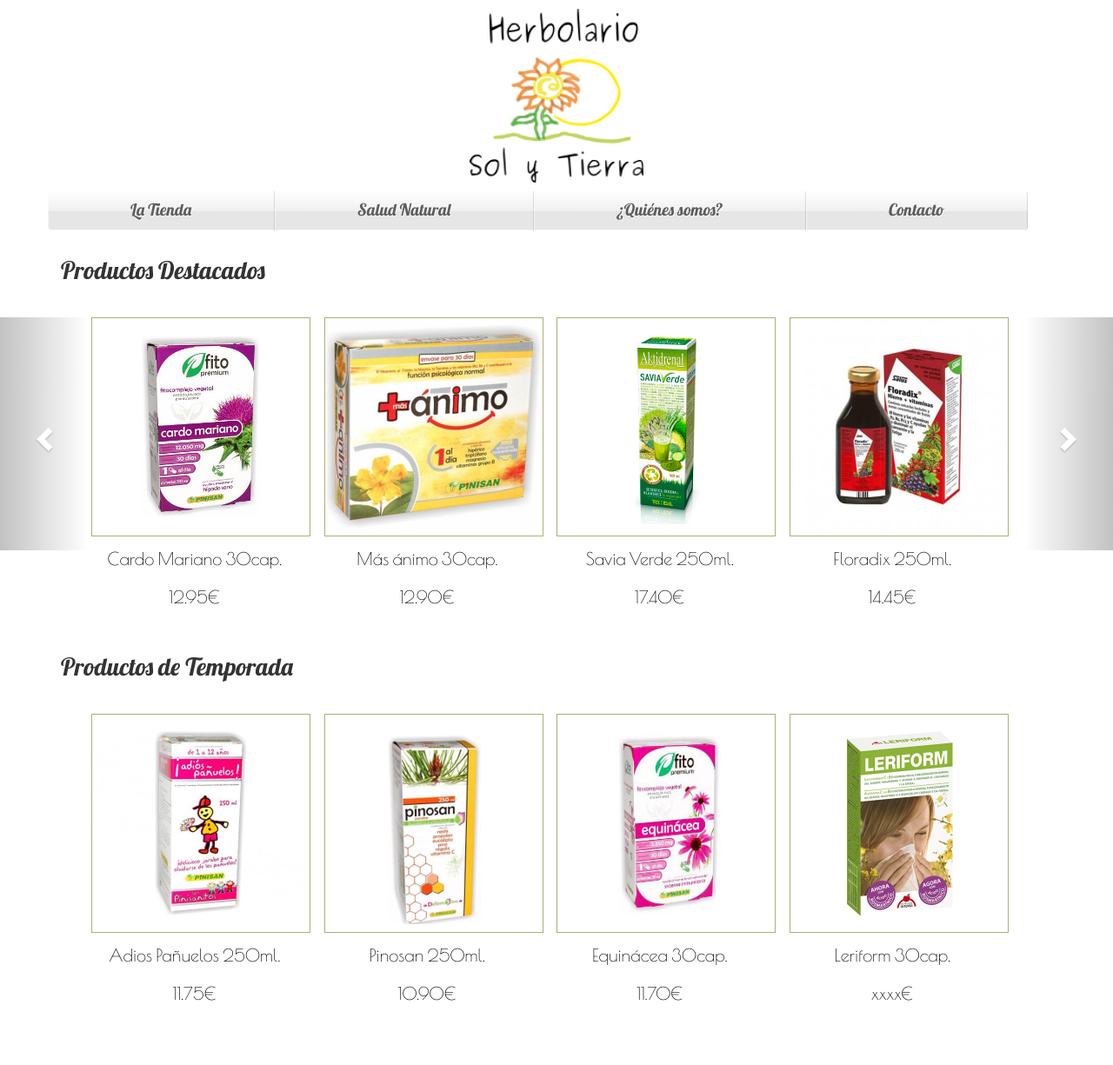
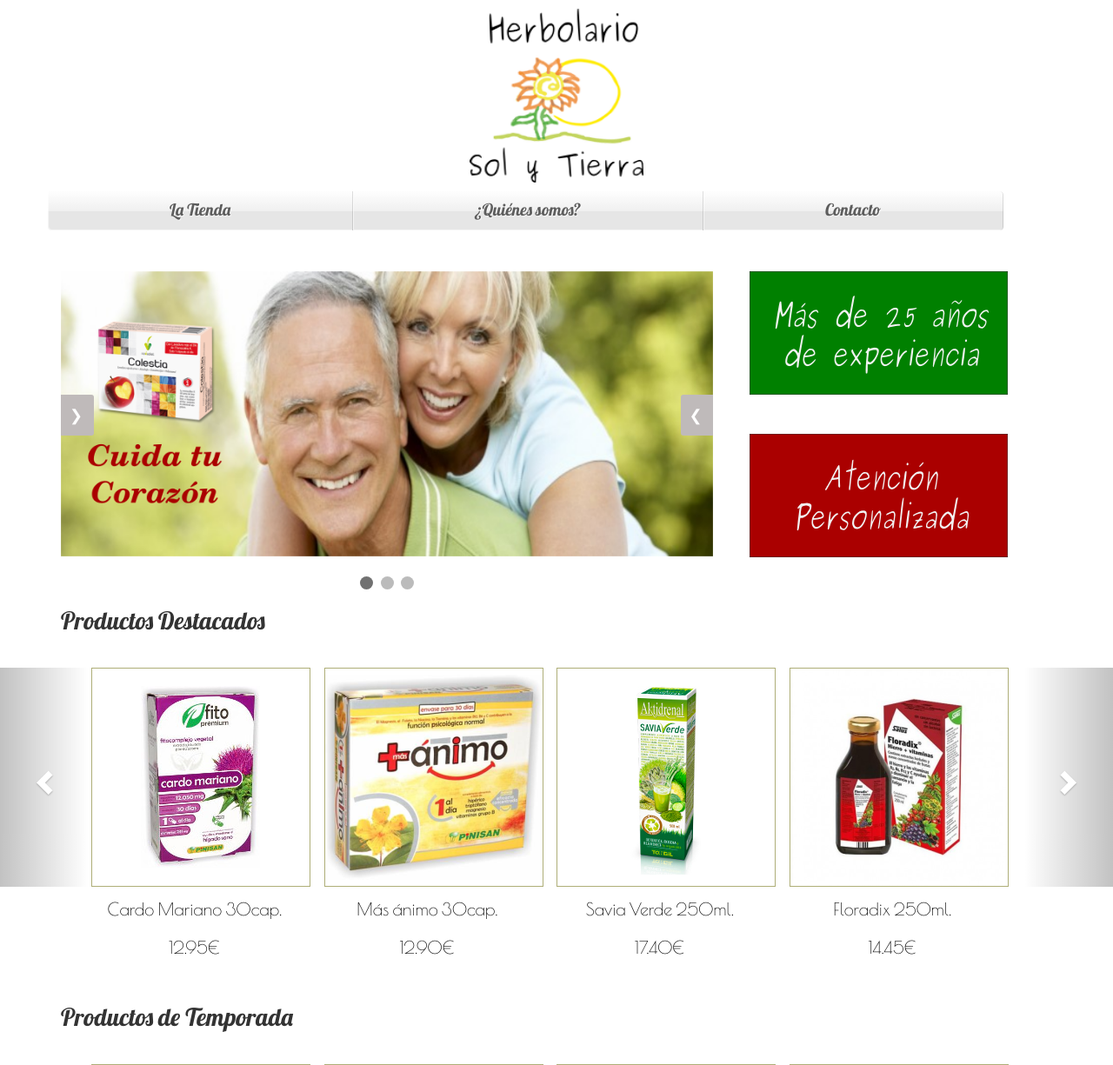
Before and after one commit to peduajo/Web-Tienda, a Flask app: page /tienda in a window 1280 px wide. Shown: the part 58-1283 px from the top of the page at 87% size. Run offline with Flask 2, Linux system fonts and the light colour scheme; some libraries are stand-ins or nearby versions.

Commit message:
anuncios añadidos

```diff
--- a/SOURCE/app.py
+++ b/SOURCE/app.py
@@ -1,19 +1,12 @@
 # encoding: utf-8
-from flask import Flask,render_template,request,redirect,url_for
+from flask import Flask,render_template
 import os
-import io
-
 
 app = Flask(__name__)
-
 
 @app.route('/tienda')
 def tienda():
 	return render_template('tienda.html')
-
-@app.route('/noticias')
-def noticias():
-	return render_template('noticias.html')
 
 @app.route('/sobre_nosotros')
 def sobre_nosotros():
@@ -23,7 +16,6 @@ def sobre_nosotros():
 def contacto():
     return render_template('ubicacion.html')
 
-
 if __name__=="__main__":
     app.secret_key = os.urandom(12)
     app.run(debug=True)
--- a/SOURCE/static/css/micss.css
+++ b/SOURCE/static/css/micss.css
@@ -153,14 +153,13 @@ footer a:link{
     opacity:1;
 }
 
-#noticias a,
+#tienda a,
 #sobreNosotros a,
-#contacto a,
-#tienda a{
+#contacto a{
     color: #5d5d5d;
     display: inline-block;
     font: 19px/1 Lobster,Arial,sans-serif;
-    padding: 12px 95px 14px;
+    padding: 12px 140px 14px;
     position: relative;
     text-shadow: 1px 1px 0 rgba(255, 255, 255, 0.6);
     z-index:2;
@@ -176,6 +175,7 @@ footer a:link{
 .slider-marcas{
     max-width: 700px;
     align: left;
+    margin-left: 30px;
 }
 
 .productos{
@@ -218,7 +218,7 @@ footer a:link{
 }
 
 .carousel-control{
-    height: 67.5%;
+    height: 63.5%;
 	margin-top: 25px;
 }
 
@@ -254,3 +254,60 @@ footer a:link{
     margin-bottom: 30px;
     margin-top: 30px;
 }
+
+.mySlides {display: none}
+
+/* Slideshow container */
+.slideshow-container {
+  max-width: 1000px;
+  position: relative;
+  margin: auto;
+}
+
+.slideshow-container a:hover{
+    text-decoration: none;
+}
+
+/* Next & previous buttons */
+.antes, .despues {
+  cursor: pointer;
+  position: absolute;
+  top: 50%;
+  width: 5%;
+  padding: 10px;
+  margin-top: -22px;
+  color: white;
+  font-weight: bold;
+  font-size: 18px;
+  transition: 0.6s ease;
+  border-radius: 0 3px 3px 0;
+  background-color: #bfbaba;
+}
+
+
+/* Position the "next button" to the right */
+.despues {
+  right: 0;
+  border-radius: 3px 0 0 3px;
+}
+
+/* On hover, add a black background color with a little bit see-through */
+.antes:hover, .despues:hover {
+  background-color: rgba(0,0,0,0.8);
+}
+
+/* The dots/bullets/indicators */
+.dot {
+  cursor: pointer;
+  height: 15px;
+  width: 15px;
+  margin: 0 2px;
+  background-color: #bbb;
+  border-radius: 50%;
+  display: inline-block;
+  transition: background-color 0.6s ease;
+}
+
+.actived, .dot:hover {
+  background-color: #717171;
+}
--- a/SOURCE/templates/tienda.html
+++ b/SOURCE/templates/tienda.html
@@ -40,11 +40,43 @@
                 <nav>
                     <ul class="fancyNav">
                         <li id="tienda"><a href="#">La Tienda</a></li>
-                        <li id="noticias"><a href="{{ url_for('noticias')}}">Salud Natural</a></li>
                         <li id="sobreNosotros"><a href="{{ url_for('sobre_nosotros')}}">¿Quiénes somos?</a></li>
                         <li id="contacto"><a href="{{ url_for('contacto')}}">Contacto</a></li>
                     </ul>
                 </nav>
+            </div>
+            <div class="row" style="margin-top: 30px;">
+                <div class="col-md-8">
+                    <div class="slideshow-container">
+                        <div class="mySlides">
+                            <a href="https://www.novadiet.es/index.php/productos/circulatorios-colesterol-y-glucosa/item/525-colestia.html" target="_blank"><img src="{{ url_for('static', filename='imagenes/anuncios/anuncio1.png') }}" style="width:100%"></a>
+                        </div>
+                        <div class="mySlides">
+                            <a href="http://pinisan.com/productos-pinisan/colageno-hidrolizado-forte/" target="_blank"><img src="{{ url_for('static', filename='imagenes/anuncios/anuncio2.png') }}" style="width:100%"></a>
+                        </div>
+                        <div class="mySlides">
+                            <a href="http://www.solgarsuplementos.es/nav/productos/productos/p_SuplementosEspeciales/Pelo_Piel_Unas_Comprimidos.html" target="_blank"><img src="{{ url_for('static', filename='imagenes/anuncios/anuncio3.png') }}" style="width:100%"></a>
+                        </div>
+                        <a class="despues" onclick="plusSlides(-1)">&#10094;</a>
+                        <a class="antes" onclick="plusSlides(1)">&#10095;</a>
+                    </div>
+
+                    <br>
+
+                    <div style="text-align:center">
+                        <span class="dot" onclick="currentSlide(1)"></span>
+                        <span class="dot" onclick="currentSlide(2)"></span>
+                        <span class="dot" onclick="currentSlide(3)"></span>
+                    </div>
+                </div>
+                <div class="col-md-4">
+                    <div class="row" style="margin-left: 12px">
+                        <img src="{{ url_for('static', filename='imagenes/anuncios/anuncio4.png') }}">
+                    </div>
+                    <div class="row" style="margin-top: 45px; margin-left: 12px">
+                        <img src="{{ url_for('static', filename='imagenes/anuncios/anuncio5.png') }}">
+                    </div>
+                </div>
             </div>
             <h1>Productos Destacados</h1>
             <div class="row">
@@ -53,10 +85,10 @@
                         <div class="item active">
                             <div class="row productos">
                                 <div class="col-sm-3 producto">
-                                    <a href="http://pinisan.com/fitopremium-cardo-mariano" target="_blank"><img src="{{url_for('static',filename='imagenes/productos/9.png')}}" alt="img01"><h4>Cardo Mariano 30cap.<br><br> 12.95€</h4></a>
+                                    <a href="http://pinisan.com/D/product/fitopremium-cardo-mariano/" target="_blank"><img src="{{url_for('static',filename='imagenes/productos/9.png')}}" alt="img01"><h4>Cardo Mariano 30cap.<br><br> 12.95€</h4></a>
                                 </div>
                                 <div class="col-sm-3 producto">
-                                    <a href="http://pinisan.com/mas-animo" target="_blank"><img src="{{url_for('static',filename='imagenes/productos/2.png')}}" alt="img02"><h4>Más ánimo 30cap. <br><br> 12.90€</h4></a>
+                                    <a href="http://pinisan.com/productos-pinisan/mas-animo/" target="_blank"><img src="{{url_for('static',filename='imagenes/productos/2.png')}}" alt="img02"><h4>Más ánimo 30cap. <br><br> 12.90€</h4></a>
                                 </div>
                                 <div class="col-sm-3 producto">
                                     <a href="http://www.tongil.es/savia.html" target="_blank"><img src="{{url_for('static',filename='imagenes/productos/10.png')}}" alt="img03"><h4>Savia Verde 250ml.<br><br> 17.40€</h4></a>
@@ -69,7 +101,7 @@
                         <div class="item">
                             <div class="row productos">
                                 <div class="col-sm-3 producto">
-                                    <a href="http://pinisan.com/bifidsan" target="_blank"><img src="{{url_for('static',filename='imagenes/productos/11.png')}}" alt="img05"><h4>Bifidsan 30cap.<br><br> 16.50€</h4></a>
+                                    <a href="http://pinisan.com/productos-pinisan/bifidsan/" target="_blank"><img src="{{url_for('static',filename='imagenes/productos/11.png')}}" alt="img05"><h4>Bifidsan 30cap.<br><br> 16.50€</h4></a>
                                 </div>
                                 <div class="col-sm-3 producto">
                                     <a href="http://www.esentialaroms.com/productos2.php?idp=53" target="_blank"><img src="{{url_for('static',filename='imagenes/productos/6.png')}}" alt="img06"><h4>Aceite Rosa mosqueta 15ml. <br><br> 9.80€</h4></a>
@@ -96,13 +128,13 @@
             <h1>Productos de Temporada</h1>
             <div class="row" id="destacados">
                 <div class="col-sm-3 producto">
-                    <a href="http://pinisan.com/adios-panuelos" target="_blank"><img src="{{url_for('static',filename='imagenes/productos/1.png')}}" alt="img02"><h4>Adios Pañuelos 250ml.<br><br> 11.75€</h4></a>
+                    <a href="http://pinisan.com/productos-pinisan/adios-panuelos/" target="_blank"><img src="{{url_for('static',filename='imagenes/productos/1.png')}}" alt="img02"><h4>Adios Pañuelos 250ml.<br><br> 11.75€</h4></a>
                 </div>
                 <div class="col-sm-3 producto">
-                    <a href="http://pinisan.com/pinosan" target="_blank"><img src="{{url_for('static',filename='imagenes/productos/7.png')}}" alt="img01"><h4>Pinosan 250ml.<br><br> 10.90€</h4></a>
+                    <a href="http://pinisan.com/productos-pinisan/pinosan/" target="_blank"><img src="{{url_for('static',filename='imagenes/productos/7.png')}}" alt="img01"><h4>Pinosan 250ml.<br><br> 10.90€</h4></a>
                 </div>
                 <div class="col-sm-3 producto">
-                    <a href="http://pinisan.com/fitopremium-equinacea " target="_blank"><img src="{{url_for('static',filename='imagenes/productos/13.png')}}" alt="img03"><h4>Equinácea 30cap.<br><br> 11.70€</h4></a>
+                    <a href="http://pinisan.com/productos-pinisan/fitopremium-equinacea/" target="_blank"><img src="{{url_for('static',filename='imagenes/productos/13.png')}}" alt="img03"><h4>Equinácea 30cap.<br><br> 11.70€</h4></a>
                 </div>
                 <div class="col-sm-3 producto">
                     <a href="http://www.d-intersa.com/productos2.php?idp=43 " target="_blank"><img src="{{url_for('static',filename='imagenes/productos/14.png')}}" alt="img04"><h4>Leriform 30cap.<br><br> xxxx€</h4></a>
@@ -118,5 +150,33 @@
             </div>
         </div>
     </footer>
+    <script>
+        var slideIndex = 1;
+        showSlides(slideIndex);
+
+        function plusSlides(n) {
+            showSlides(slideIndex += n);
+        }
+
+        function currentSlide(n) {
+            showSlides(slideIndex = n);
+        }
+
+        function showSlides(n) {
+            var i;
+            var slides = document.getElementsByClassName("mySlides");
+            var dots = document.getElementsByClassName("dot");
+            if (n > slides.length) {slideIndex = 1}
+            if (n < 1) {slideIndex = slides.length}
+            for (i = 0; i < slides.length; i++) {
+                slides[i].style.display = "none";
+            }
+            for (i = 0; i < dots.length; i++) {
+                dots[i].className = dots[i].className.replace(" actived", "");
+            }
+            slides[slideIndex-1].style.display = "block";
+            dots[slideIndex-1].className += " actived";
+        }
+    </script>
 </body>
 </html>
--- a/SOURCE/templates/ubicacion.html
+++ b/SOURCE/templates/ubicacion.html
@@ -38,7 +38,6 @@
             	<nav>
             		<ul class="fancyNav">
                 		<li id="tienda"><a href="{{ url_for('tienda')}}">La tienda</a></li>
-                		<li id="noticias"><a href="{{ url_for('noticias')}}">Salud Natural</a></li>
                 		<li id="sobreNosotros"><a href="{{ url_for('sobre_nosotros')}}">¿Quiénes somos?</a></li>
                 		<li id="contacto"><a href="#">Contacto</a></li>
             		</ul>
```
Also changed, not shown: SOURCE/templates/noticias.html (deleted, +0 -57 lines), SOURCE/templates/sobreNosotros.html (+7 -8 lines), SOURCE/static/imagenes/anuncios/anuncio1.png (added), SOURCE/static/imagenes/anuncios/anuncio2.png (added), SOURCE/static/imagenes/anuncios/anuncio3.png (added), SOURCE/static/imagenes/anuncios/anuncio4.png (added), SOURCE/static/imagenes/anuncios/anuncio5.png (added), SOURCE/static/imagenes/marcas/colestia.jpg (deleted), SOURCE/static/imagenes/marcas/producto-colestia.jpg (deleted).
